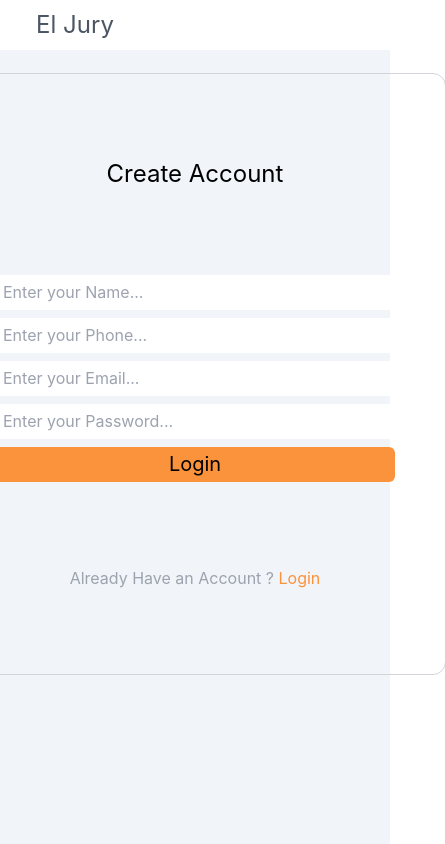
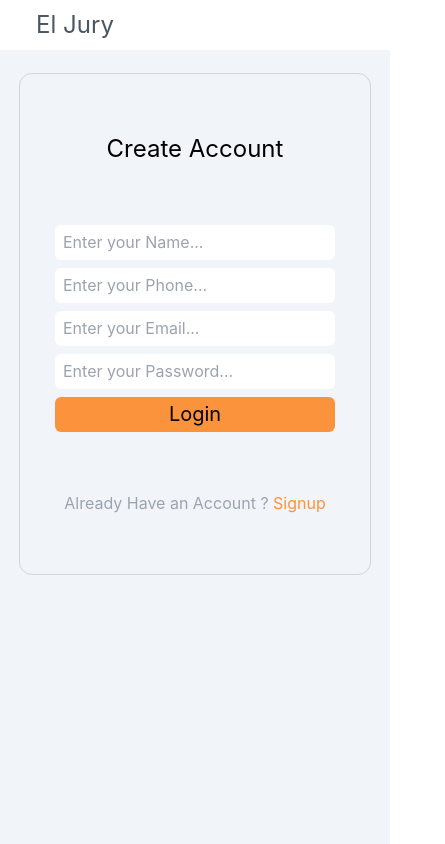
Before and after one commit to thugperfect/elJury, a React (Create React App) app in the folder client/: page /signup in a window 390 px wide. Shown: the whole page, 445 px wide, since content can reach past the window. Built offline with nearby package versions, Linux system fonts and the light colour scheme.

Commit message:
responsive

```diff
--- a/client/src/pages/Login.js
+++ b/client/src/pages/Login.js
@@ -16,7 +16,7 @@ const Login = () => {
 
   </div>
   <div className='text-gray-400'>
-          Don't Have an Account ? <Link className='text-orange-400' to='/signup'>Signup</Link>
+          Don't Have an Account ? <Link className='text-orange-400' to='/signup'>&nbsp;Signup</Link>
         </div>
 
     </>
--- a/client/src/pages/Signup.js
+++ b/client/src/pages/Signup.js
@@ -5,7 +5,7 @@ import { Link } from 'react-router-dom'
 const Signup = () => {
   return (
     <div className='flex flex-col items-center min-h-[100vh]'><HeaderHome/>
-    <div className='h-[600px] flex flex-col items-center justify-evenly w-[500px] outline outline-1 outline-gray-300 rounded-xl mt-6'>
+    <div className='h-[500px] md:h-[600px] flex flex-col items-center justify-evenly w-[350px] md:w-[500px] outline outline-1 outline-gray-300 dark:outline-gray-700 rounded-xl mt-6'>
     <div className='text-2xl dark:text-gray-400'>Create Account</div>
        <div className='flex flex-col items-center w-full '>
         <input type="text" name="" id="" className='w-4/5  h-[35px] rounded-md mb-2 px-2 outline-none' placeholder='Enter your Name...' />
@@ -16,7 +16,7 @@ const Signup = () => {
     <button className='w-4/5 h-[35px] rounded-md bg-orange-400 text-xl'>Login</button>
   </div>
   <div className='text-gray-400 flex justify-center'>
-          Already Have an Account ? <Link className='text-orange-400' to='/'>&nbsp;Login</Link>
+          Already Have an Account ? <Link className='text-orange-400' to='/'>&nbsp;Signup</Link>
     </div>
     </div>
 
```
